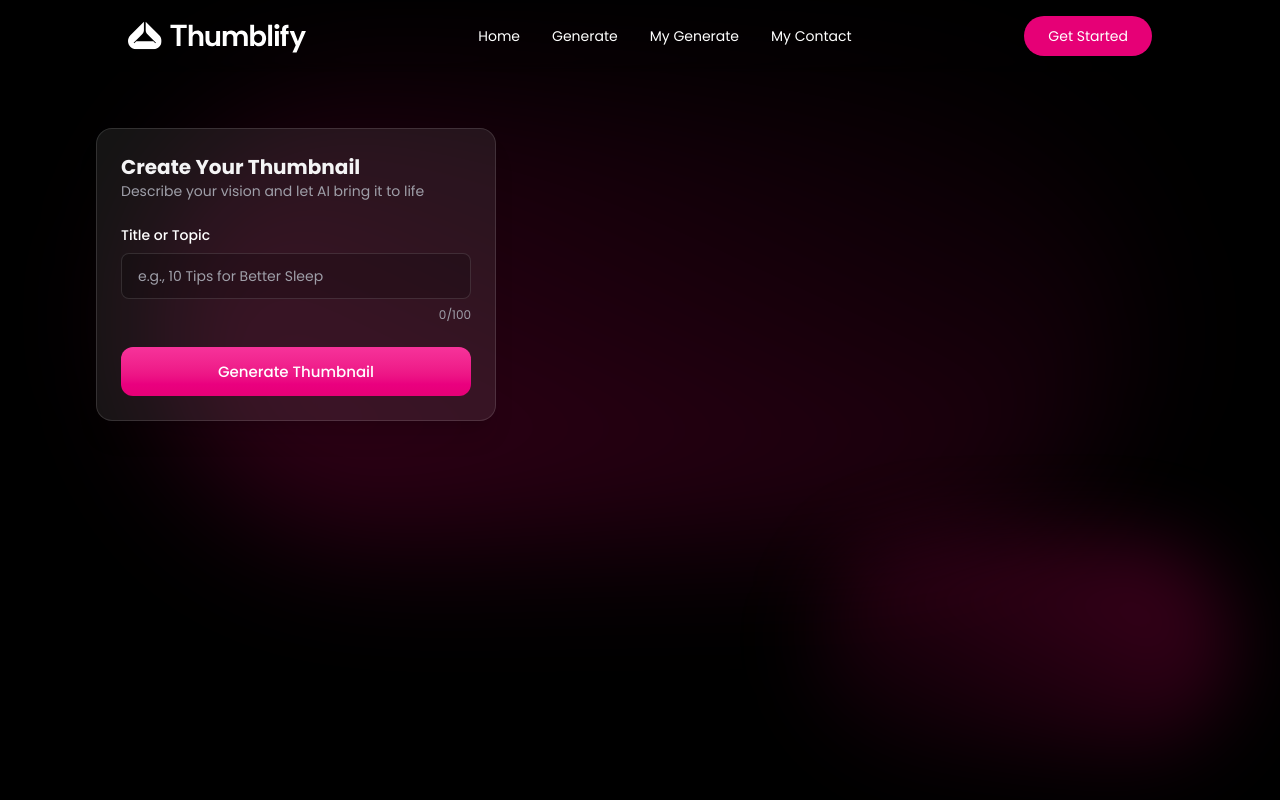
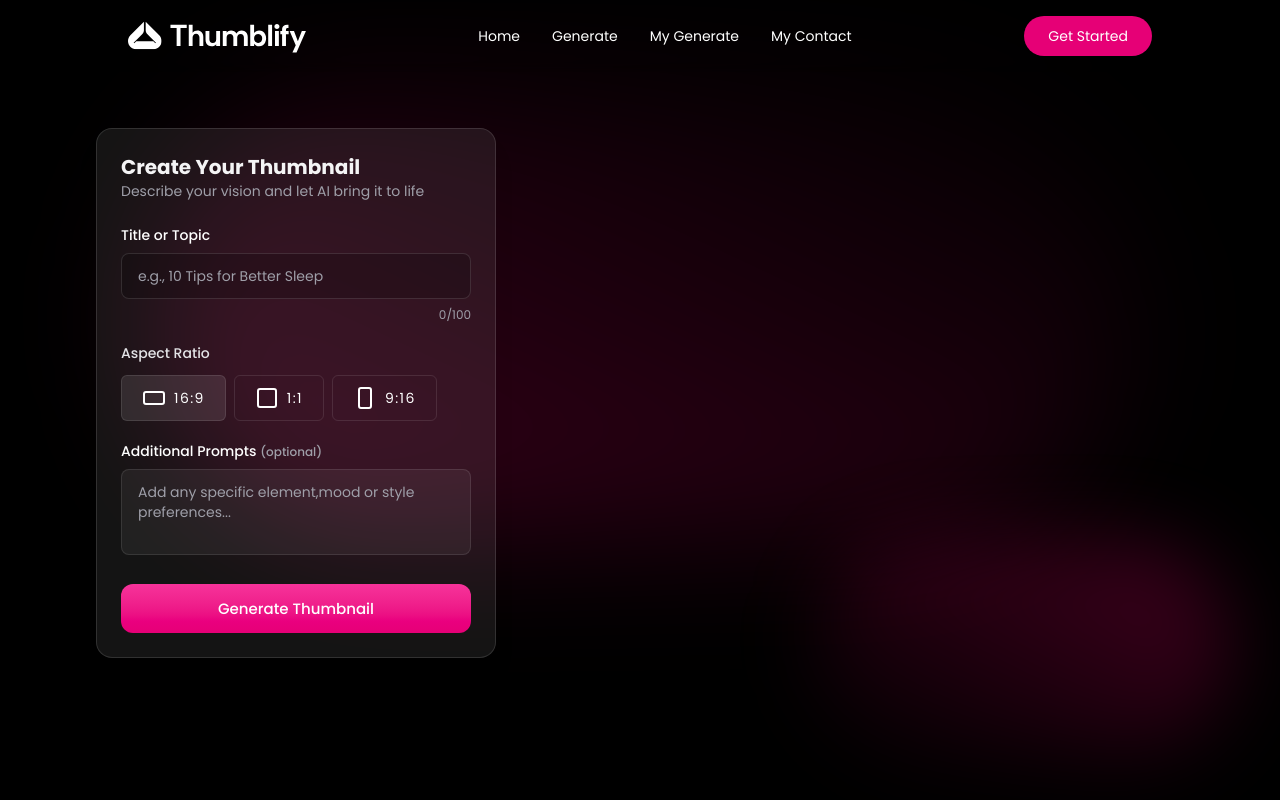
Before and after one commit to yesh299/AI--Thumbnail-Generator, a React (Vite) app: page /generate in a window 1280 px wide. Shown: the top 800 px of the page. Built offline with nearby package versions, Linux system fonts and the light colour scheme.

Commit message:
generate,StyleSelector,aspectratio pages

```diff
--- /dev/null
+++ b/src/components/AspectRatioSelector.tsx
@@ -0,0 +1,44 @@
+import { RectangleHorizontal, RectangleVertical, Square } from "lucide-react";
+import { aspectRatios, type AspectRatio } from "../assets/assets";
+import type React from "react";
+
+const AspectRatioSelector = ({
+  value,
+  onChange,
+}: {
+  value: AspectRatio;
+  onChange: (ratio: AspectRatio) => void;
+}) => {
+  const iconMap = {
+    "16:9": <RectangleHorizontal className="size-6" />,
+    "1:1": <Square className="size-6" />,
+    "9:16": <RectangleVertical className="size-6" />,
+  } as Record<AspectRatio, React.ReactNode>;
+
+  return (
+    <div className="space-y-3 dark">
+      <label className="block text-sm font-medium text-zinc-200">
+        Aspect Ratio
+      </label>
+      <div className="flex flex-wrap gap-2">
+        {aspectRatios.map((ratio) => {
+          const selected = value === ratio;
+
+          return (
+            <button
+              key={ratio}
+              type="button"
+              onClick={() => onChange(ratio)}
+              className={`flex items-center gap-2 rounded-md border  px-5 py-2.5 text-sm  transition border-white/10 ${selected ? "bg-white/10" : "hover:bg-white/6"}`}
+            >
+              {iconMap[ratio]}
+              <span className="tracking-widest">{ratio}</span>
+            </button>
+          );
+        })}
+      </div>
+    </div>
+  );
+};
+
+export default AspectRatioSelector;
--- /dev/null
+++ b/src/components/StyleSelector.tsx
@@ -0,0 +1,11 @@
+import React from 'react'
+
+const StyleSelector = () => {
+  return (
+    <div>
+
+    </div>
+  )
+}
+
+export default StyleSelector
--- a/src/pages/Generate.tsx
+++ b/src/pages/Generate.tsx
@@ -1,7 +1,13 @@
 import { useState } from "react";
 import { useParams } from "react-router-dom";
-import type { IThumbnail } from "../assets/assets";
+import {
+  type AspectRatio,
+  colorSchemes,
+  type IThumbnail,
+  type ThumbnailStyle,
+} from "../assets/assets";
 import SoftBackdrop from "../components/SoftBackdrop";
+import AspectRatioSelector from "../components/AspectRatioSelector";
 
 const Generate = () => {
   const { id } = useParams();
@@ -9,6 +15,14 @@
   const [additionalDetails, setAdditionalDetails] = useState("");
   const [thumbnail, setThumbnail] = useState<IThumbnail | null>(null);
   const [loading, setLoading] = useState(false);
+
+  const [aspectRatio, setAspectRatio] = useState<AspectRatio>("16:9");
+  const [ColorSchemeId, setColorSchemeId] = useState<string>(
+    colorSchemes[0].id,
+  );
+  const [style, setStyle] = useState<ThumbnailStyle>("bold & Graphic");
+
+  const [styleDropdownOpen, setstyleDropdownOpen] = useState(false);
 
   return (
     <>
@@ -48,18 +62,28 @@
                     </div>
                   </div>
                   {/* AspectRatioSelector */}
+                  <AspectRatioSelector
+                    value={aspectRatio}
+                    onChange={setAspectRatio}
+                  />
+
                   {/* StyleSelector */}
                   {/* ColorSchemeSelector */}
+
                   {/* Details */}
-
-<div>
-
+                  <div className="space-y-2">
+                    <label className="block text-sm font-medium">
+                      Additional Prompts{" "}
+                      <span className="text-zinc-400 text-xs">(optional)</span>
+                    </label>
+                    <textarea
+                      value={additionalDetails}
+                      onChange={(e) => setAdditionalDetails(e.target.value)}
+                      rows={3}
+                      placeholder="Add any specific element,mood or style preferences..."
+                      className="w-full px-4 py-3 rounded-lg border border-white/10 bg-white/6 text-zinc-100 placeholder:text-zinc-400 focus:outline-none focus:ring-pink-500 resize-none "
+                    />
                   </div>
-
-
-
-
-
                 </div>
 
                 {/* BUTTON */}
```
Lines whose indentation alone changed are shown as unchanged.
